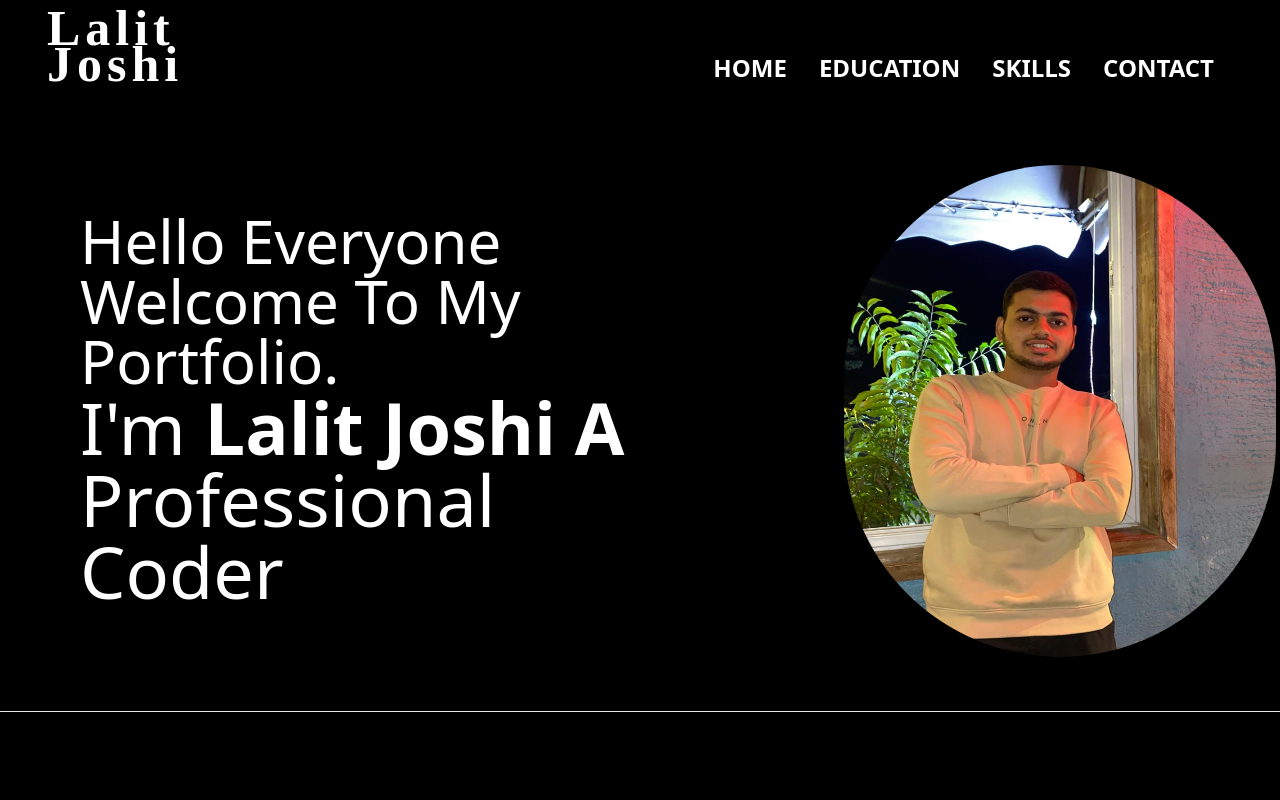
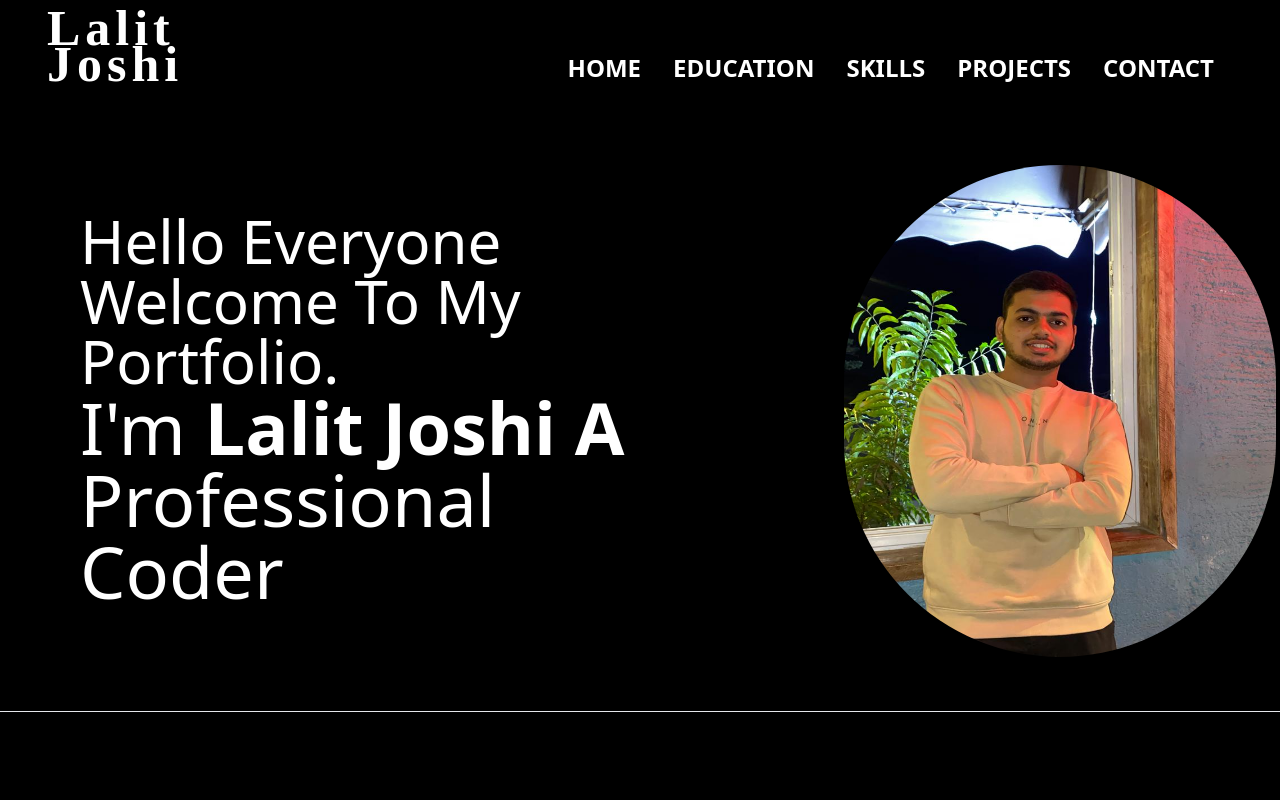
Before and after one commit to joshilalit7433/lalit-joshi-portfolio, a React (Create React App) app: page / in a window 1280 px wide. Shown: the top 800 px of the page. Built offline with nearby package versions, Linux system fonts and the light colour scheme; a web font is replaced by a local one.

Commit message:
Update Navbar.js

```diff
--- a/src/Components/Navbar.js
+++ b/src/Components/Navbar.js
@@ -45,6 +45,12 @@ export default function Navbar() {
           </Link>
         </li>
 
+        <li className="hover:text-[#576CBC] lg:px-4 "  >
+          <Link to='projects' smooth={true} duration={500}  >
+           PROJECTS
+          </Link>
+        </li>
+
         <li  className="hover:text-[#576CBC] lg:px-4">
           <Link to='contact' smooth={true} duration={500} >
            CONTACT
@@ -83,6 +89,12 @@ export default function Navbar() {
         </li>
 
         <li  className="hover:text-[#576CBC] lg:px-4  my-[15px]">
+          <Link onClick={togglebtn} to='projects' smooth={true} duration={500}>
+            PROJECTS
+          </Link>
+        </li>
+
+        <li  className="hover:text-[#576CBC] lg:px-4  my-[15px]">
           <Link onClick={togglebtn} to='contact' smooth={true} duration={500} >
            CONTACT
           </Link>
```
